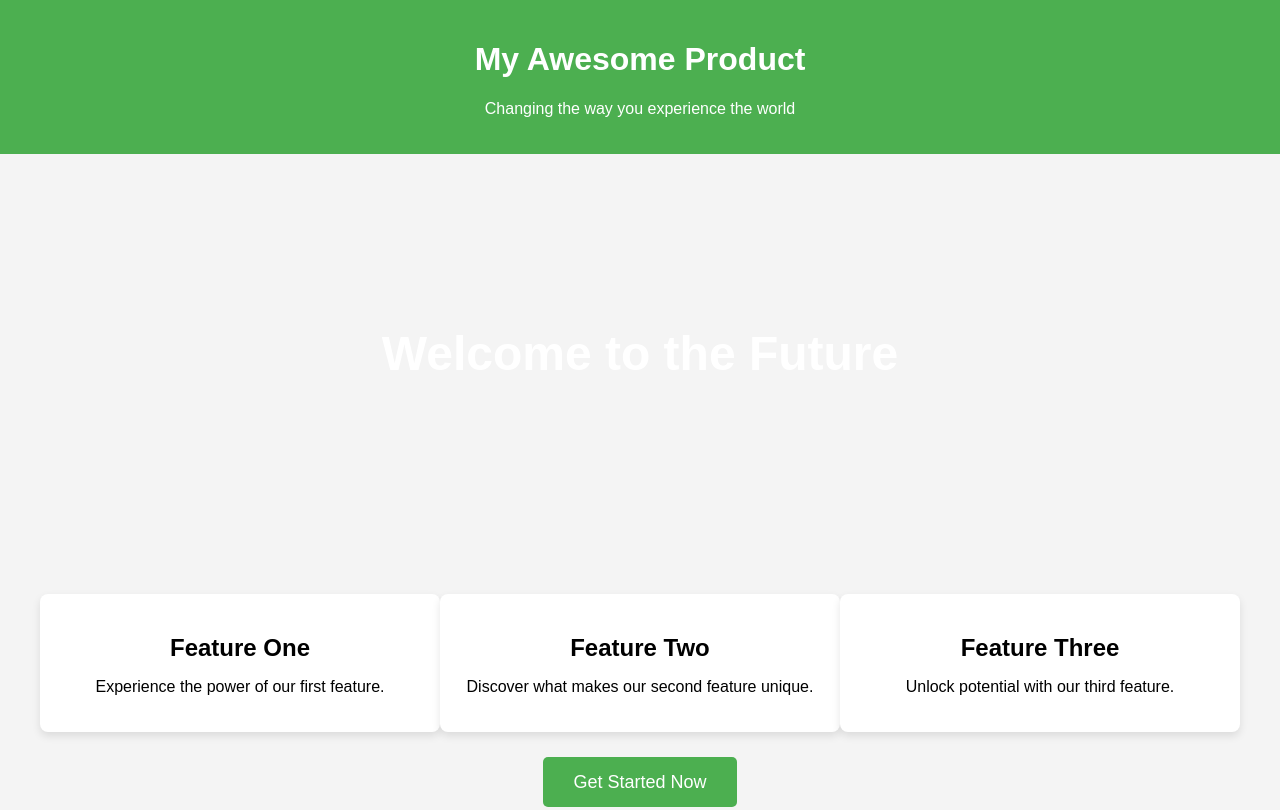
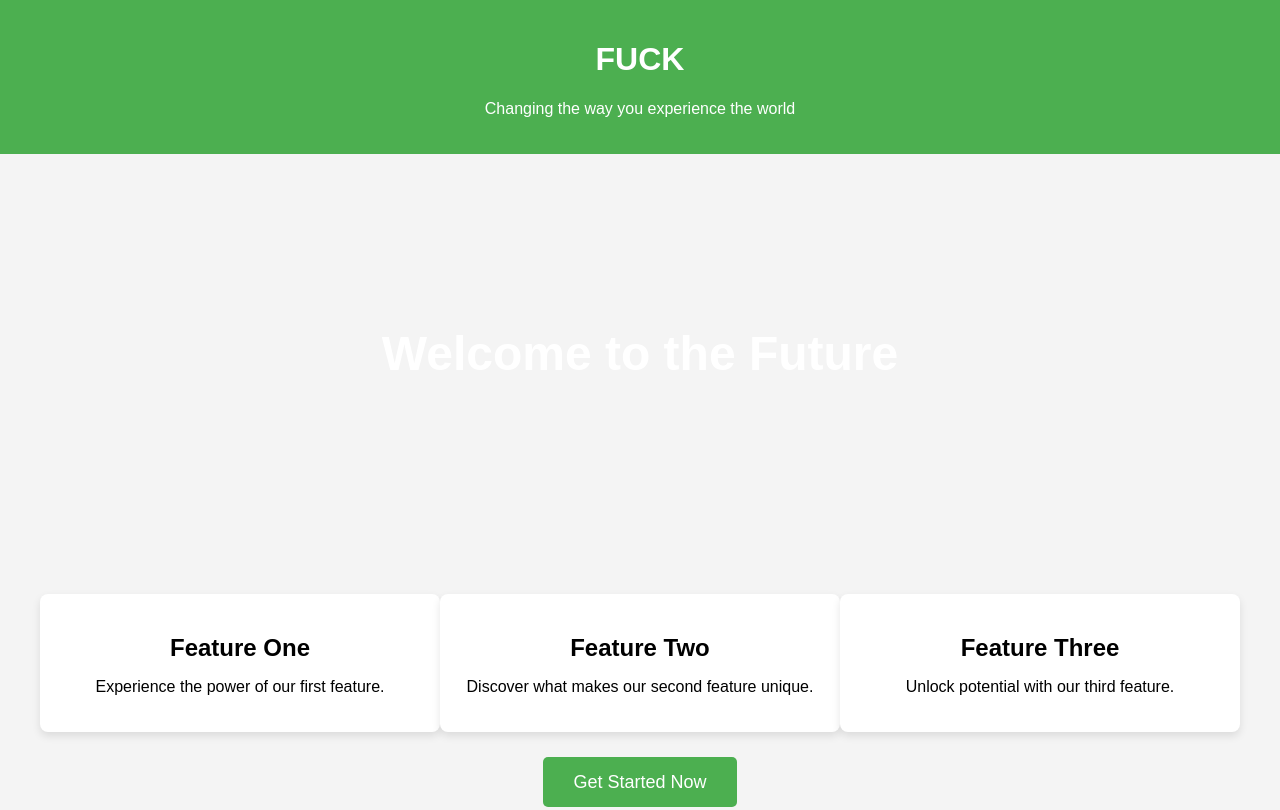
Before and after one commit to jtaupa675/jtaupa675.github.io, a plain HTML site: page index.html in a window 1280 px wide. Shown: the top 810 px of the page. Drawn offline with Linux system fonts and the light colour scheme.

Commit message:
Update index.html

```diff
--- a/index.html
+++ b/index.html
@@ -4,7 +4,7 @@
 <head>
     <meta charset="UTF-8">
     <meta name="viewport" content="width=device-width, initial-scale=1.0">
-    <title>KPP</title>
+    <title>Welcome to My Landing Page</title>
     <style>
         body {
             font-family: Arial, sans-serif;
@@ -87,7 +87,7 @@
 
 <body>
     <header>
-        <h1>My Awesome Product</h1>
+        <h1>FUCK</h1>
         <p>Changing the way you experience the world</p>
     </header>
 
```
